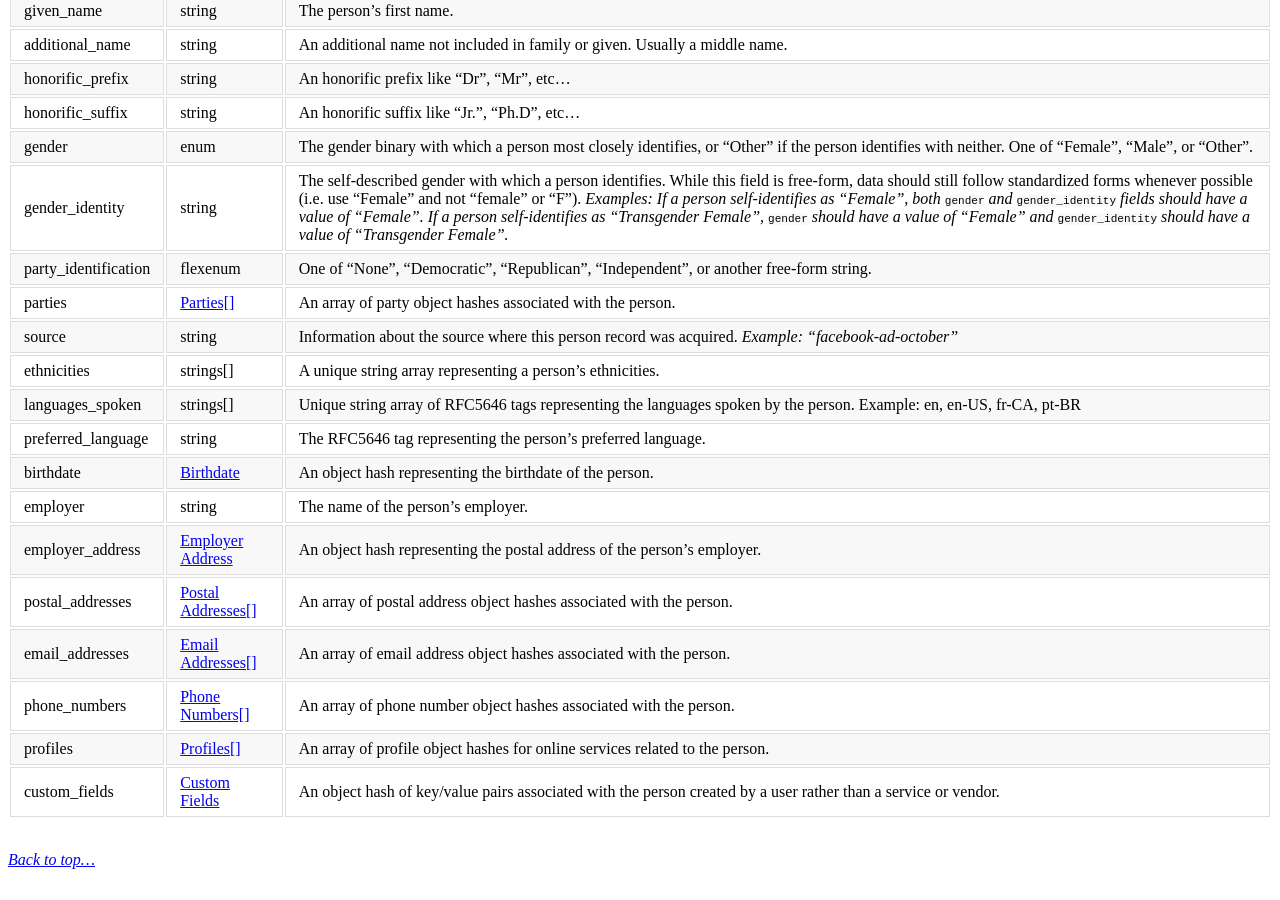
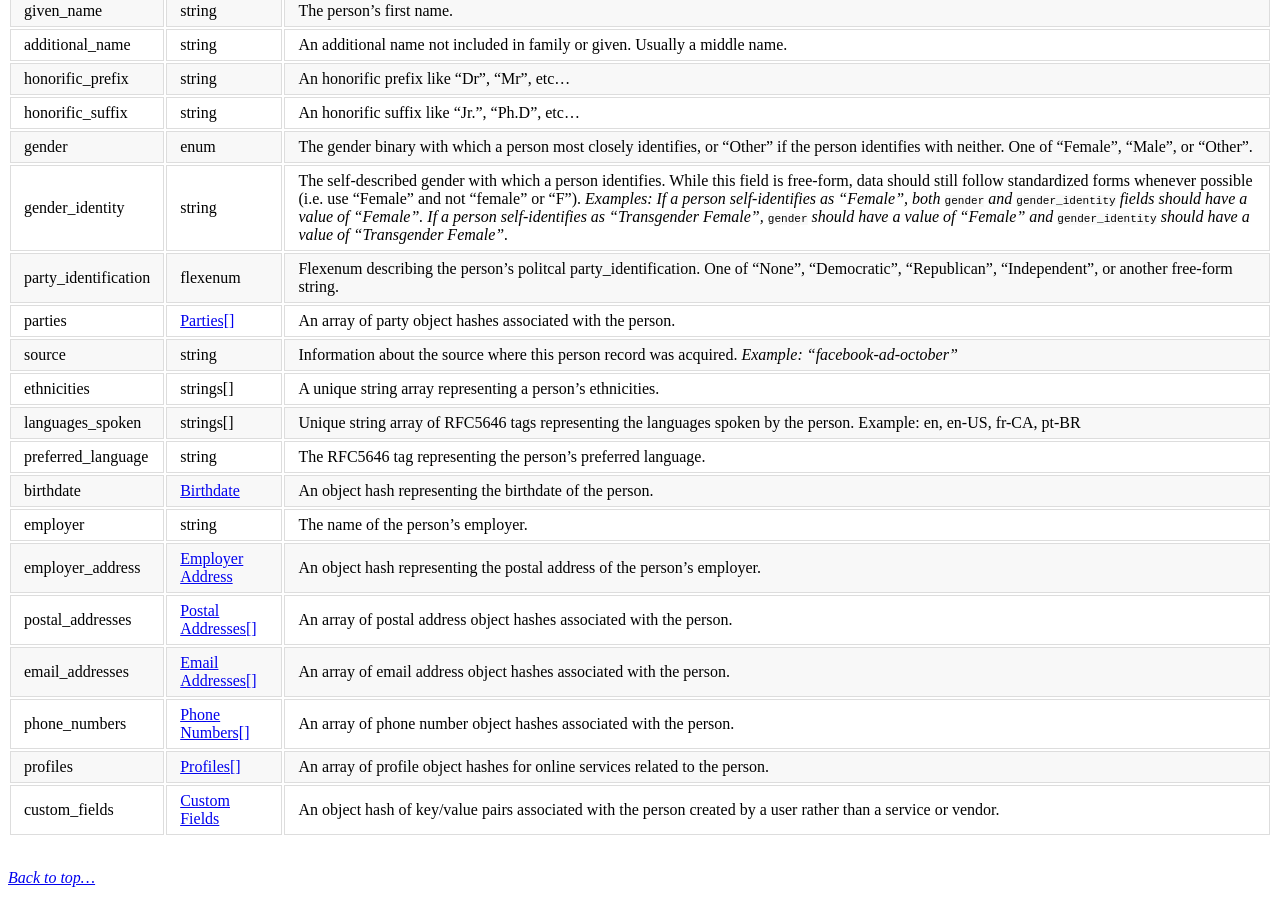
Before and after one commit to opensupporter/osdi-docs, a Jekyll site: the page built from people.md, in a window 1280 px wide and 900 px high, scrolled down 2252 px. Built offline with Jekyll 4.4.1, drawn with Linux system fonts in a browser that asks for light colours; a style sheet for code colours, icons or effects is not loaded.

Commit message:
Update people.md

```diff
--- a/people.md
+++ b/people.md
@@ -59,7 +59,7 @@ A list of fields specific to the Person resource.
 |honorific_suffix           |string    |An honorific suffix like "Jr.", "Ph.D", etc...
 |gender         |enum     |The gender binary with which a person most closely identifies, or "Other" if the person identifies with neither. One of "Female", "Male", or "Other".
 |gender_identity|string     |The self-described gender with which a person identifies. While this field is free-form, data should still follow standardized forms whenever possible (i.e. use "Female" and not "female" or "F"). _Examples: If a person self-identifies as "Female", both_ `gender` _and_ `gender_identity` _fields should have a value of "Female". If a person self-identifies as "Transgender Female",_ `gender` _should have a value of "Female" and_ `gender_identity` _should have a value of "Transgender Female"._
-|party_identification|flexenum    |One of "None", "Democratic", "Republican", "Independent", or another free-form string.
+|party_identification          |flexenum     |Flexenum describing the person's politcal party_identification. One of "None", "Democratic", "Republican", "Independent", or another free-form string.
 |parties |[Parties[]](#parties)|An array of party object hashes associated with the person.
 |source         |string     |Information about the source where this person record was acquired.   _Example: "facebook-ad-october"_
 |ethnicities|strings[]   |A unique string array representing a person's ethnicities.
```
